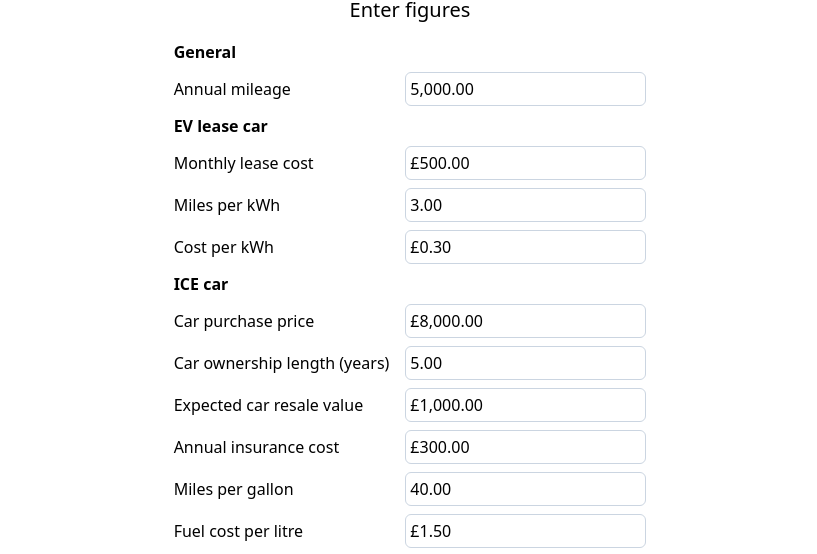
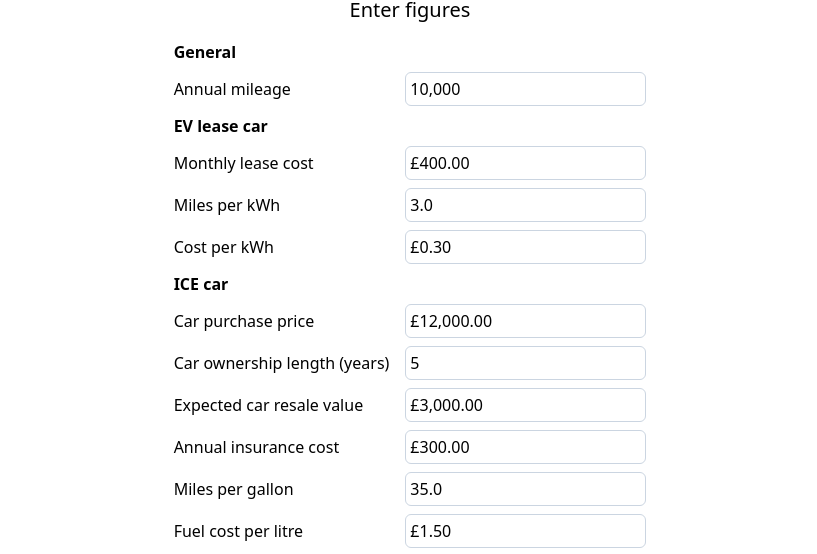
Before and after one commit to mattmarch/lease-or-no-lease, a React (Vite) app: page / in a window 1280 px wide. Shown: the part 244-798 px from the top of the page, without its empty margins (230-1047 px from the left). Built offline with nearby package versions, Linux system fonts and the light colour scheme.

Commit message:
Adjust decimal places and change defaults to make graph more interesting

```diff
--- a/src/App.tsx
+++ b/src/App.tsx
@@ -35,6 +35,7 @@ const App = () => {
           displayName="Miles per kWh"
           value={figures.evMilesPerKwh}
           setValue={figures.setEvMilesPerKwh}
+          decimalPlaces={1}
         />
 
         <FigureInput
@@ -71,6 +72,7 @@ const App = () => {
           displayName="Miles per gallon"
           value={figures.fuelMpg}
           setValue={figures.setfuelMpg}
+          decimalPlaces={1}
         />
         <FigureInput
           displayName="Fuel cost per litre"
--- a/src/FigureInput.tsx
+++ b/src/FigureInput.tsx
@@ -5,6 +5,7 @@ type FigureInputProps = {
   value: number;
   setValue: (v: number) => void;
   isCurrency?: boolean;
+  decimalPlaces?: number;
 };
 
 export const FigureInput = ({
@@ -12,6 +13,7 @@ export const FigureInput = ({
   setValue,
   displayName,
   isCurrency,
+  decimalPlaces,
 }: FigureInputProps) => (
   <label className="flex justify-between space-x-2 items-baseline">
     {displayName}
@@ -20,7 +22,9 @@ export const FigureInput = ({
       value={value}
       onValueChange={(v) => setValue(v.floatValue || 0)}
       prefix={isCurrency ? "£" : undefined}
-      decimalScale={2}
+      decimalScale={
+        decimalPlaces === undefined ? (isCurrency ? 2 : 0) : decimalPlaces
+      }
       fixedDecimalScale={true}
       thousandSeparator=","
     />
--- a/src/figures.ts
+++ b/src/figures.ts
@@ -2,16 +2,16 @@ import { useState } from "react";
 
 const defaultInsurance = 300;
 const defaultMot = 50;
-const defaultAnnualMileage = 5000;
+const defaultAnnualMileage = 10000;
 const defaultFuelCostLitre = 1.5;
-const defaultFuelMpg = 40;
+const defaultFuelMpg = 35;
 const defaultEvMilesPerKwh = 3;
 const defaultKwhCost = 0.3;
 const defaultAnnualMaintenance = 200;
-const defaultCarPurchaseCost = 8000;
+const defaultCarPurchaseCost = 12000;
 const defaultExpectedOwnershipLength = 5;
-const defaultExpectedCarResaleValue = 1000;
-const defaultLeaseMonthlyCost = 500;
+const defaultExpectedCarResaleValue = 3000;
+const defaultLeaseMonthlyCost = 400;
 
 export type Figures = {
   insurance: number;
```
